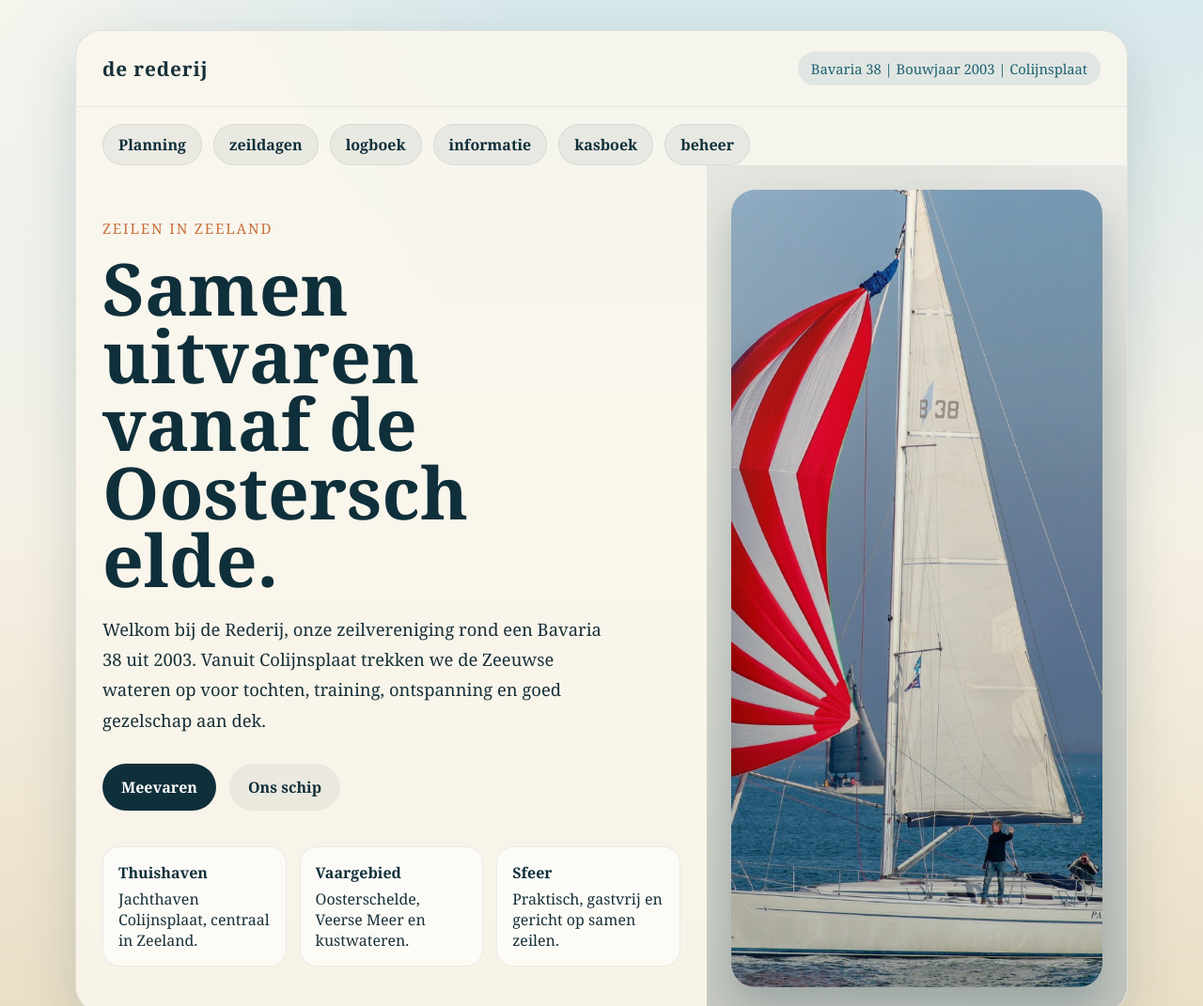
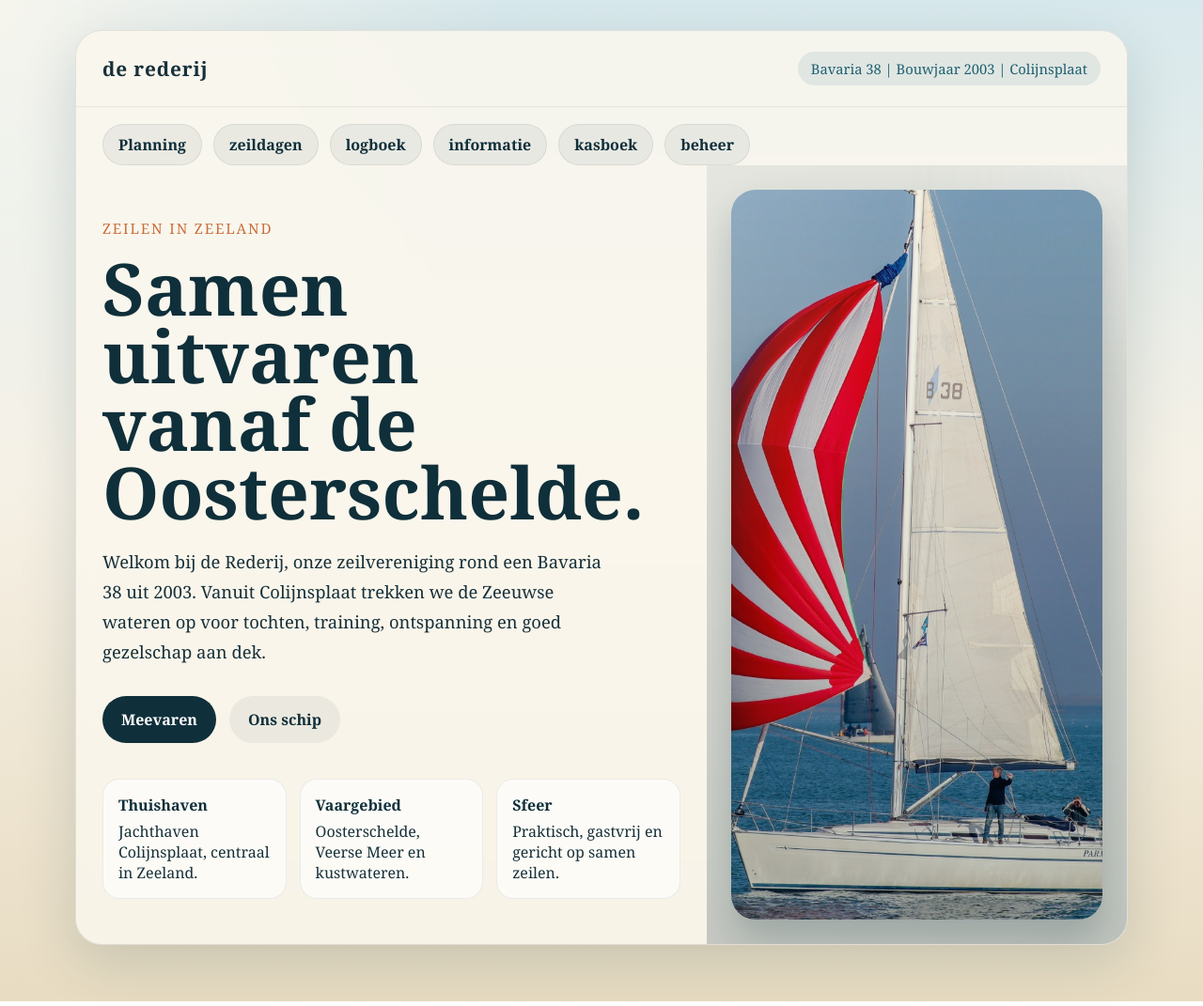
Before and after one commit to Markiemark76/de-rederij-test, a website: page index.html in a window 1280 px wide. Shown: the top 1071 px of the page at 94% size. Drawn offline with Linux system fonts and the light colour scheme.

Commit message:
Add files via upload

```diff
--- a/index.html
+++ b/index.html
@@ -38,7 +38,6 @@
     .brand,
     .badge,
     .quick-nav a,
-    h1,
     .lead,
     .fact,
     .button {
@@ -135,6 +134,9 @@
       font-size: clamp(3rem, 6vw, 5.6rem);
       line-height: 0.94;
       color: var(--navy);
+      overflow-wrap: normal;
+      word-break: normal;
+      hyphens: none;
     }
 
     .lead {
```
